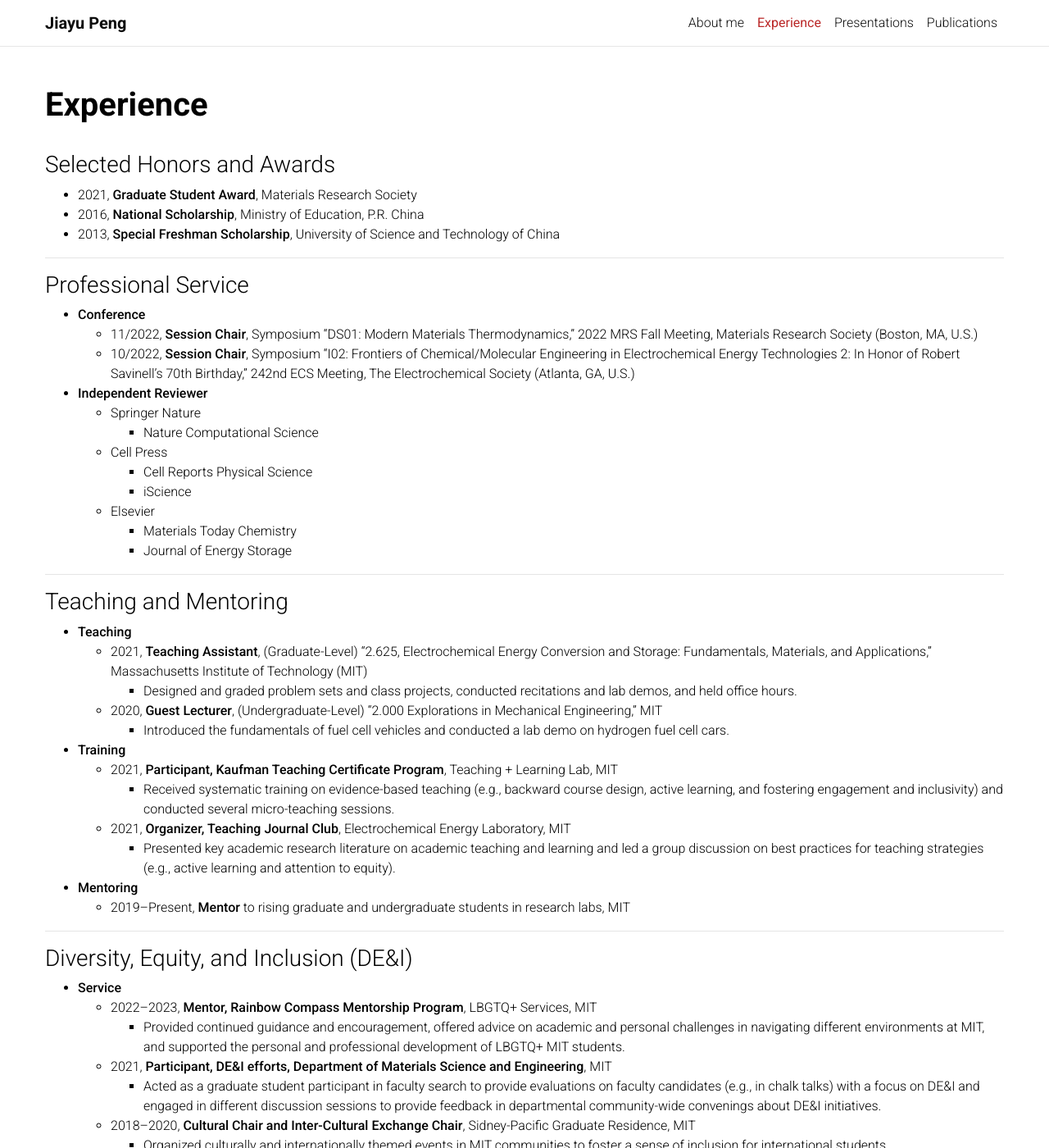
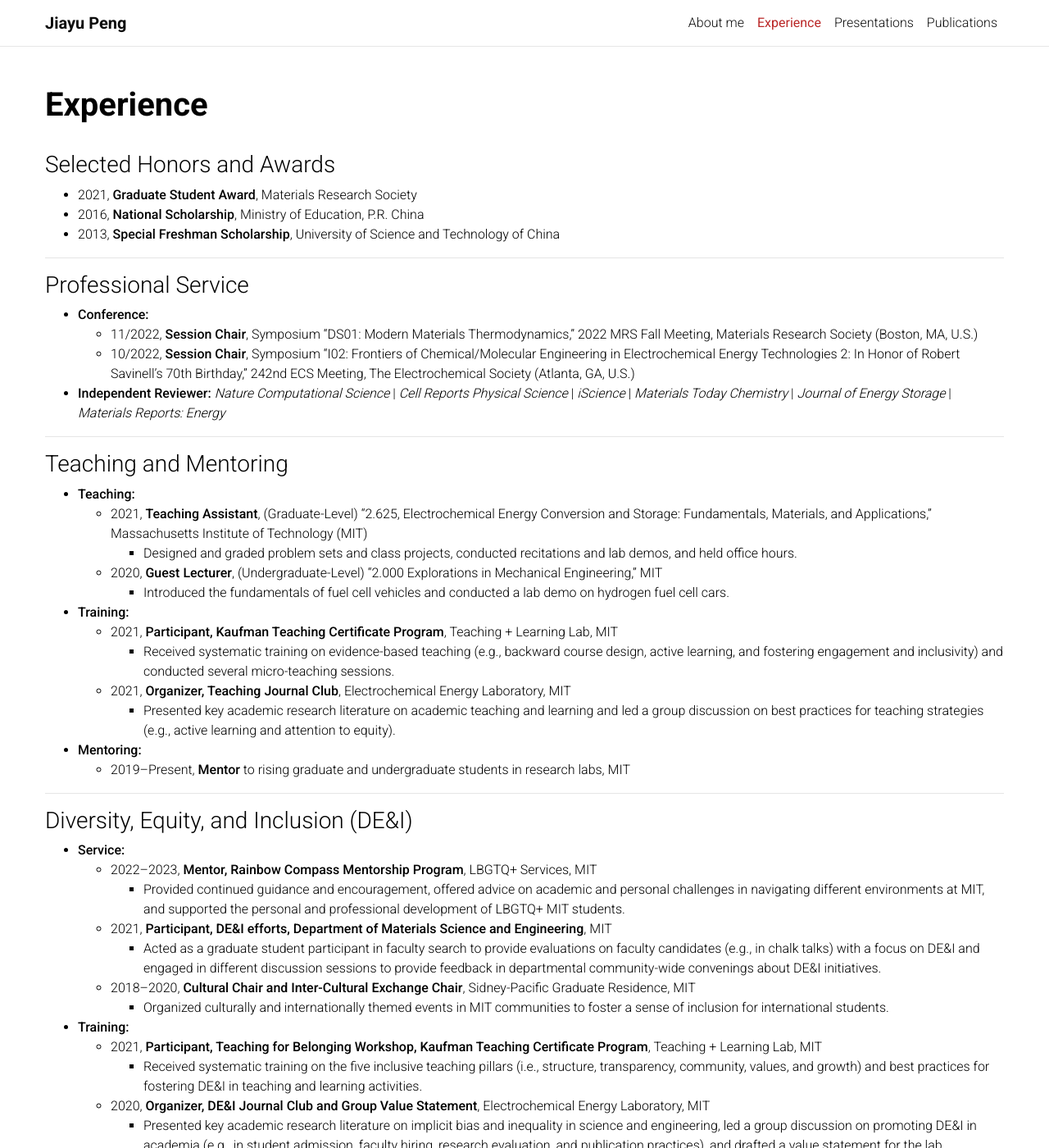
Before and after one commit to jypeng95/jypeng95.github.io, a Jekyll site: the page built from _pages/experience.md, in a window 1280 px wide and 1400 px high. Shown: the whole window at 82% size. Built offline with Jekyll 4.4.1, drawn with Linux system fonts in a browser that asks for light colours; a style sheet for code colours, icons or effects is not loaded; some of the changed text lies outside the part shown.

Commit message:
Update experience

```diff
--- a/_pages/experience.md
+++ b/_pages/experience.md
@@ -16,49 +16,42 @@
 
 ### Professional Service
 
-* **Conference**
+* **Conference:**
   * 11/2022, **Session Chair**, Symposium "DS01: Modern Materials Thermodynamics," 2022 MRS Fall Meeting, Materials Research Society (Boston, MA, U.S.)
   * 10/2022, **Session Chair**, Symposium "I02: Frontiers of Chemical/Molecular Engineering in Electrochemical Energy Technologies 2: In Honor of Robert Savinell's 70th Birthday," 242nd ECS Meeting, The Electrochemical Society (Atlanta, GA, U.S.)
-* **Independent Reviewer**
-  * Springer Nature
-    * Nature Computational Science
-  * Cell Press
-    * Cell Reports Physical Science
-    * iScience
-  * Elsevier
-    * Materials Today Chemistry
-    * Journal of Energy Storage
+* **Independent Reviewer:**
+*Nature Computational Science* | *Cell Reports Physical Science* | *iScience* | *Materials Today Chemistry* | *Journal of Energy Storage* | *Materials Reports: Energy*
 
 ---
 
 ### Teaching and Mentoring
 
-* **Teaching**
+* **Teaching:**
   * 2021, **Teaching Assistant**, (Graduate-Level) "2.625, Electrochemical Energy Conversion and Storage: Fundamentals, Materials, and Applications," Massachusetts Institute of Technology (MIT)
     * Designed and graded problem sets and class projects, conducted recitations and lab demos, and held office hours.
   * 2020, **Guest Lecturer**, (Undergraduate-Level) "2.000 Explorations in Mechanical Engineering," MIT
     * Introduced the fundamentals of fuel cell vehicles and conducted a lab demo on hydrogen fuel cell cars.
-* **Training**
+* **Training:**
   * 2021, [**Participant, Kaufman Teaching Certificate Program**](https://tll.mit.edu/programming/grad-student-programming/kaufman-teaching-certificate-program), Teaching + Learning Lab, MIT
     * Received systematic training on evidence-based teaching (e.g., backward course design, active learning,
 and fostering engagement and inclusivity) and conducted several micro-teaching sessions.
   * 2021, **Organizer, Teaching Journal Club**, Electrochemical Energy Laboratory, MIT
     * Presented key academic research literature on academic teaching and learning and led a group discussion on best practices for teaching strategies (e.g., active learning and attention to equity).
-* **Mentoring**
+* **Mentoring:**
     * 2019–Present, **Mentor** to rising graduate and undergraduate students in research labs, MIT
 
 ---
 
 ### Diversity, Equity, and Inclusion (DE&I)
 
-* **Service**
+* **Service:**
   * 2022–2023, [**Mentor, Rainbow Compass Mentorship Program**](https://lbgtq.mit.edu/rainbow-compass-mentorship-program), LBGTQ+ Services, MIT
     * Provided continued guidance and encouragement, offered advice on academic and personal challenges in navigating different environments at MIT, and supported the personal and professional development of LBGTQ+ MIT students.
   * 2021, [**Participant, DE&I efforts, Department of Materials Science and Engineering**](https://dmse.mit.edu/about/diversity), MIT
     * Acted as a graduate student participant in faculty search to provide evaluations on faculty candidates (e.g., in chalk talks) with a focus on DE&I and engaged in different discussion sessions to provide feedback in departmental community-wide convenings about DE&I initiatives.
   * 2018–2020, **Cultural Chair and Inter-Cultural Exchange Chair**, Sidney-Pacific Graduate Residence, MIT
     * Organized culturally and internationally themed events in MIT communities to foster a sense of inclusion for international students.
-* **Training**
+* **Training:**
   * 2021, [**Participant, Teaching for Belonging Workshop, Kaufman Teaching Certificate Program**](https://tll.mit.edu/programming/grad-student-programming/kaufman-teaching-certificate-program), Teaching + Learning Lab, MIT
     * Received systematic training on the five inclusive teaching pillars (i.e., structure, transparency, community, values, and growth) and best practices for fostering DE&I in teaching and learning activities.
   * 2020, [**Organizer, DE&I Journal Club and Group Value Statement**](https://www.rle.mit.edu/eel/diversity-updated), Electrochemical Energy Laboratory, MIT
@@ -68,7 +61,7 @@
 
 ### Funding and Grants
 
-* **Lead Author**
+* **Lead Author:**
   * 2019–Present, Proposals for awarded high-performance computing resources (e.g., NERSC, XSEDE, and ACCESS)
-* **Contributor**
+* **Contributor:**
   * 2020–Present, Proposals for awarded governmental grants (e.g., DOE) and industrial funding from U.S. and Japan
```
